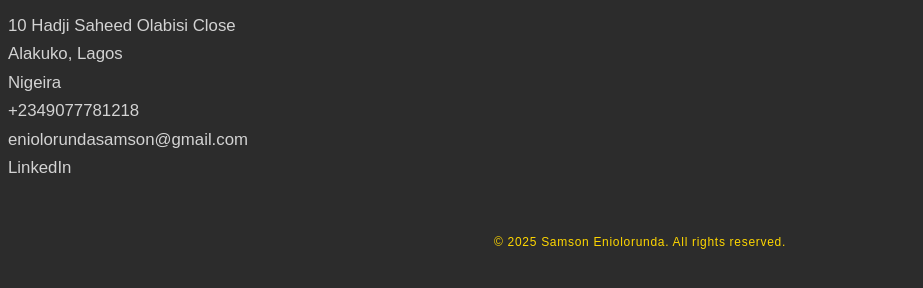
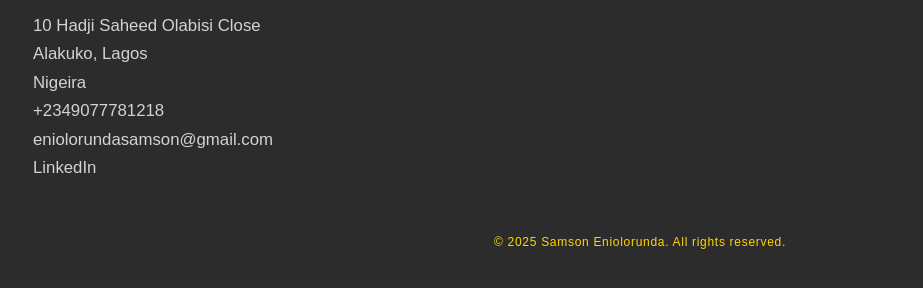
Before and after one commit to btb-coder/resume, a plain HTML site: page contact.html in a window 1280 px wide. Shown: the part 90-378 px from the top of the page, without its empty margins (0-923 px from the left). Drawn offline with Linux system fonts and the light colour scheme.

Commit message:
Update style.css

```diff
--- a/style.css
+++ b/style.css
@@ -100,12 +100,13 @@
     body.hobbies-page ol {
        margin-left: 25px;
        color: #D3D3D3;
-       padding-left: 0;
+       padding-left: 25px;
     }
 
 /* contact */
     body.contact-page p {
       margin-bottom: 0px;
-      margin-top: 0;
+      margin-top: 0px;
       color: #D3D3D3;
+      padding-left: 25px;
     }
```
